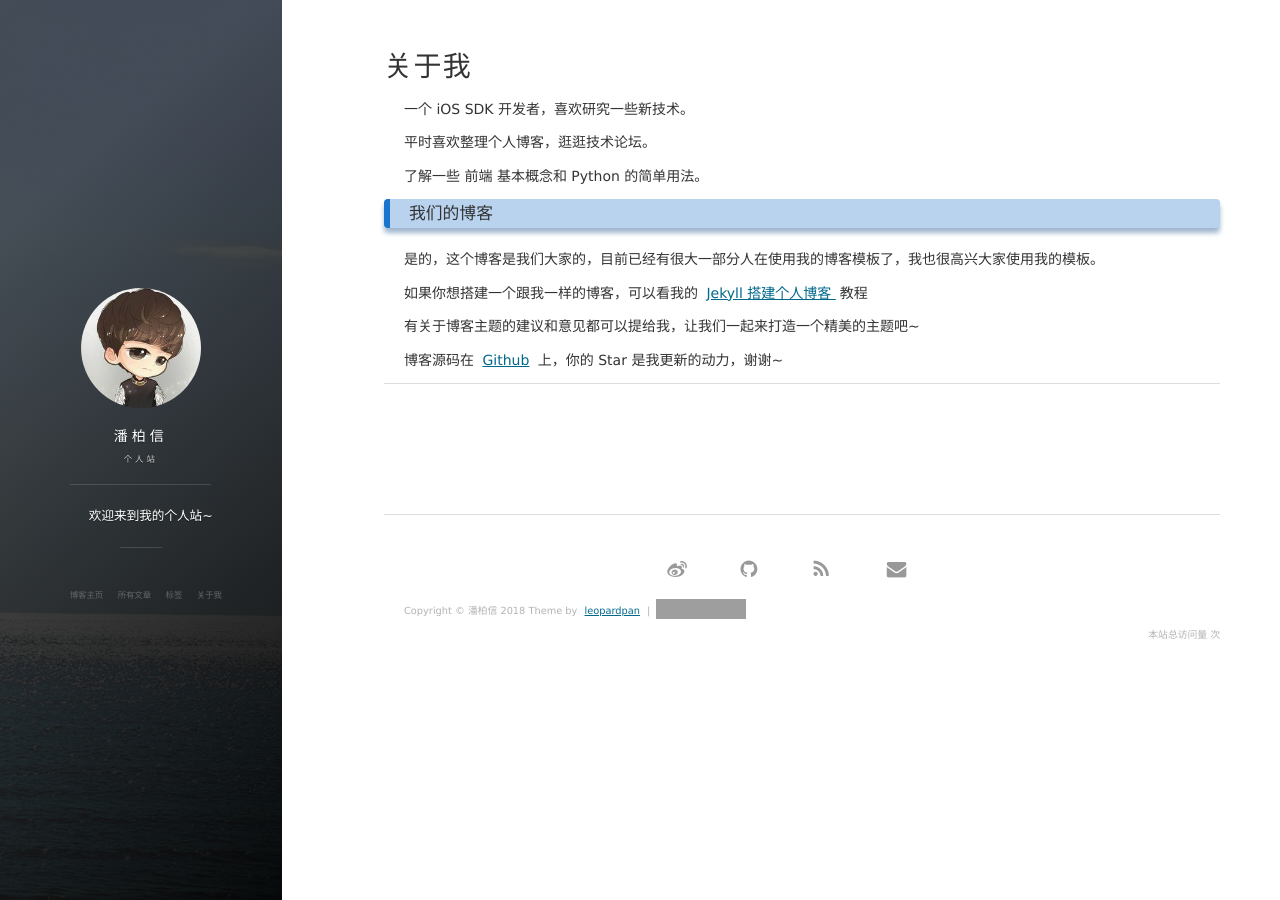
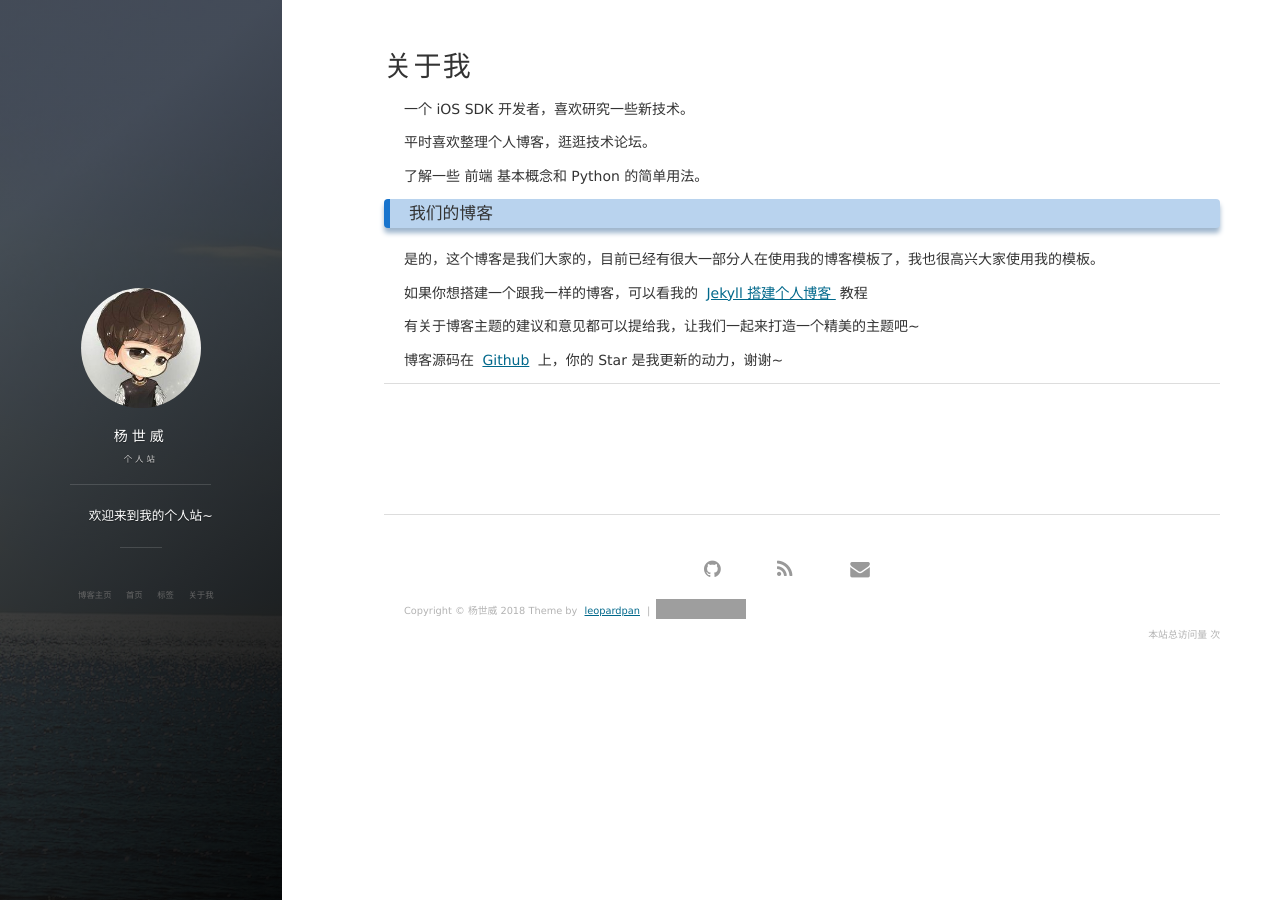
Before and after one commit to yangswei/yangswei.github.io, a Jekyll site: the page built from about.md, in a window 1280 px wide. Built offline with Jekyll 4.4.1, drawn with Linux system fonts in a browser that asks for light colours; nearby versions of some CDN libraries; comment, search, counter and statistics services are not loaded; grey boxes are pictures that could not be loaded.

Commit message:
change to ysw

```diff
--- a/_config.yml
+++ b/_config.yml
@@ -1,12 +1,12 @@
 # Basic
-title: 潘柏信
+title: 杨世威
 subtitle: 个人站
 description: 欢迎来到我的个人站~
 # 头像里面的标题
-avatarTitle: leopardpan
+avatarTitle: yangshiwei
 # 头像里面的描述
-avatarDesc: iOS / 机器学习
-url: "http://baixin.io"
+avatarDesc: devops
+url: "http://yangshiwei.top"
 
 # Comment
 comment:
@@ -15,15 +15,15 @@ comment:
 
 # Social
 social:
-    weibo: 5366874726
-    github: leopardpan
+    #weibo: 5366874726
+    github: yangswei
     # twitter:
-    mail: leopardpan@icloud.com
+    mail: ysw5056@163.com
 
 # 百度统计
 # 使用博客模板请去掉或者更换 id
 baidu:
-    id: 8ba1c6be0953b6f9c2ba38e57f615421
+    id: 0540f254ab6997034c20cc541ebaf08a
 
 # Google Analytics
 # 使用博客模板请去掉或者更换 id
@@ -36,7 +36,7 @@ ga:
 #
 #
 #  _post/ 下的文章更换成你自己的文章
-#  帮忙star一下，感谢~😆 地址： https://github.com/leopardpan/leopardpan.github.io
+#  帮忙star一下，感谢~😆 地址： https://github.com/yangswei/yangswei.github.io
 #
 #
 # 《--------------- 下面的信息可以自行选择是否修改 ------------------------》
@@ -57,12 +57,12 @@ blog_button:
 
 # Navigation buttons in the front page.s
 nav:
-    - {title: 所有文章, description: archive, url: '/archive'}
+    - {title: 首页, description: archive, url: '/archive'}
     - {title: 标签, description: tags, url: '/tags'}
     - {title: 关于我, description: about, url: '/about'}
 
 
 # Pagination
 gems: [jekyll-paginate,jekyll-sitemap]
-paginate: 20
+paginate: 10
 paginate_path: "page/:num/"
```
Also changed, not shown: 1 other file.
